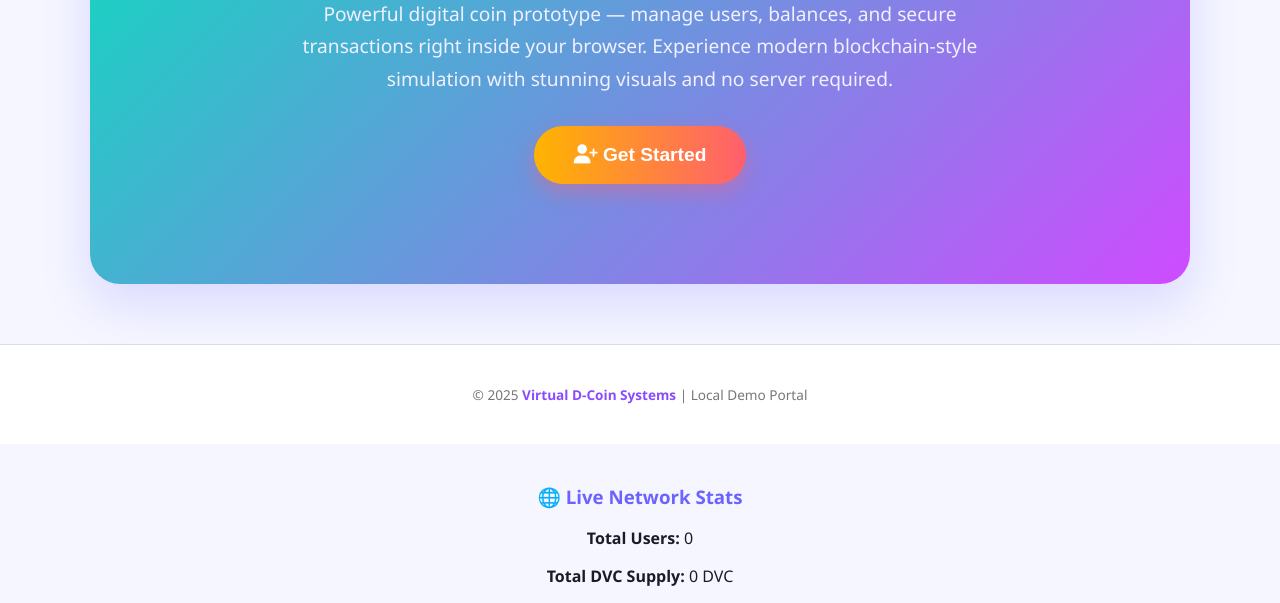
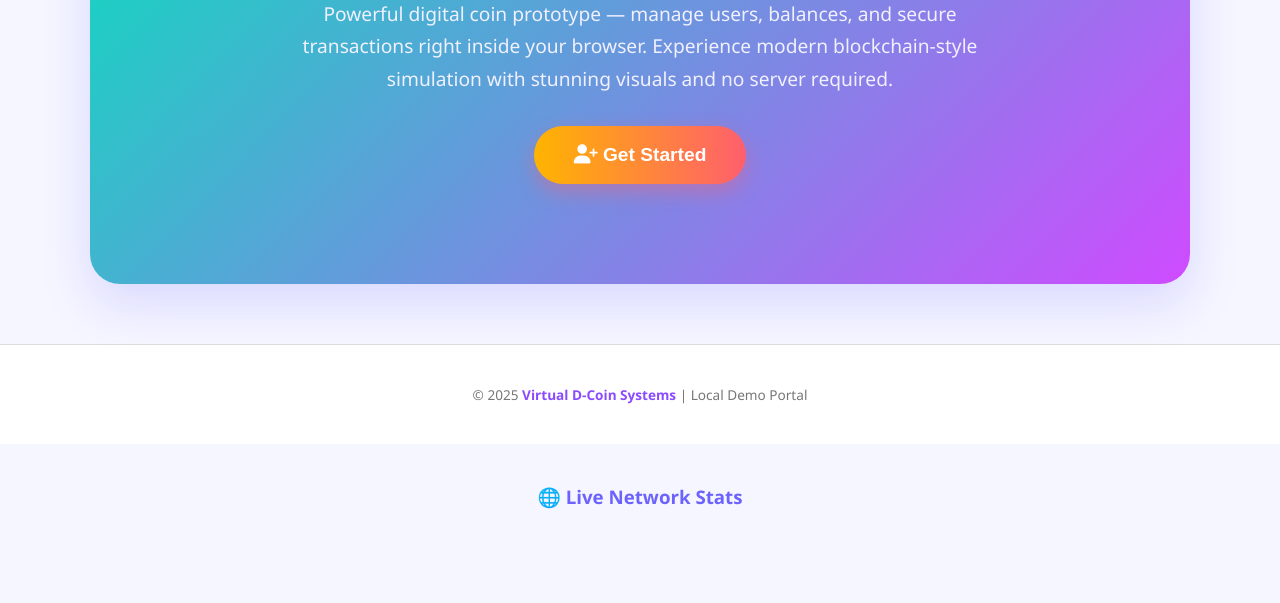
Before and after one commit to adrs2026/D-Coin, a plain HTML site: page index.html in a window 1280 px wide. Shown: the part 377-980 px from the top of the page. After the commit the page ends 904 px from the top, so only its background shows below. Drawn offline with Linux system fonts and the light colour scheme; no server answers.

Commit message:
Update index.html

```diff
--- a/index.html
+++ b/index.html
@@ -386,8 +386,6 @@ footer b{color:var(--secondary);}
   statsEl.style.marginTop = '40px';
   statsEl.innerHTML = `
     <h3 style="color:#6c63ff;">🌐 Live Network Stats</h3>
-    <p><b>Total Users:</b> <span id="live-users">0</span></p>
-    <p><b>Total DVC Supply:</b> <span id="live-supply">0</span> DVC</p>
   `;
   document.body.appendChild(statsEl);
 
```
